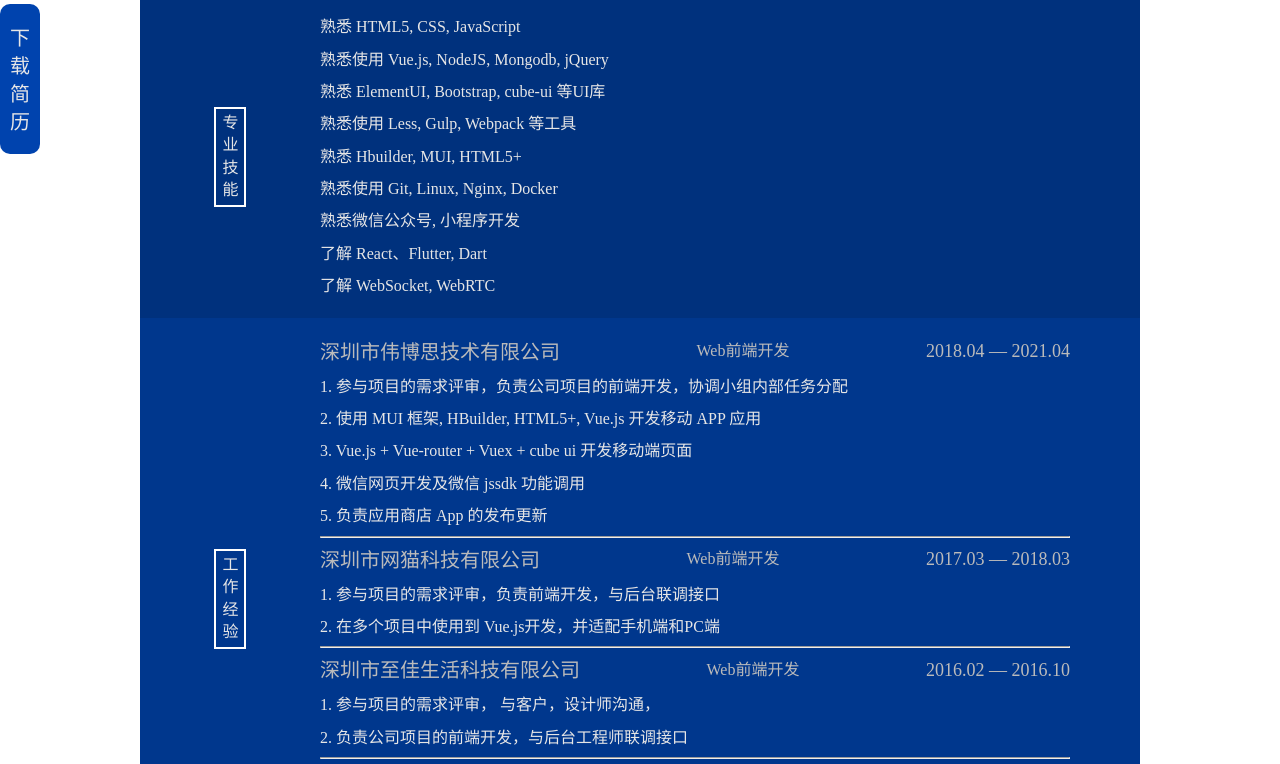
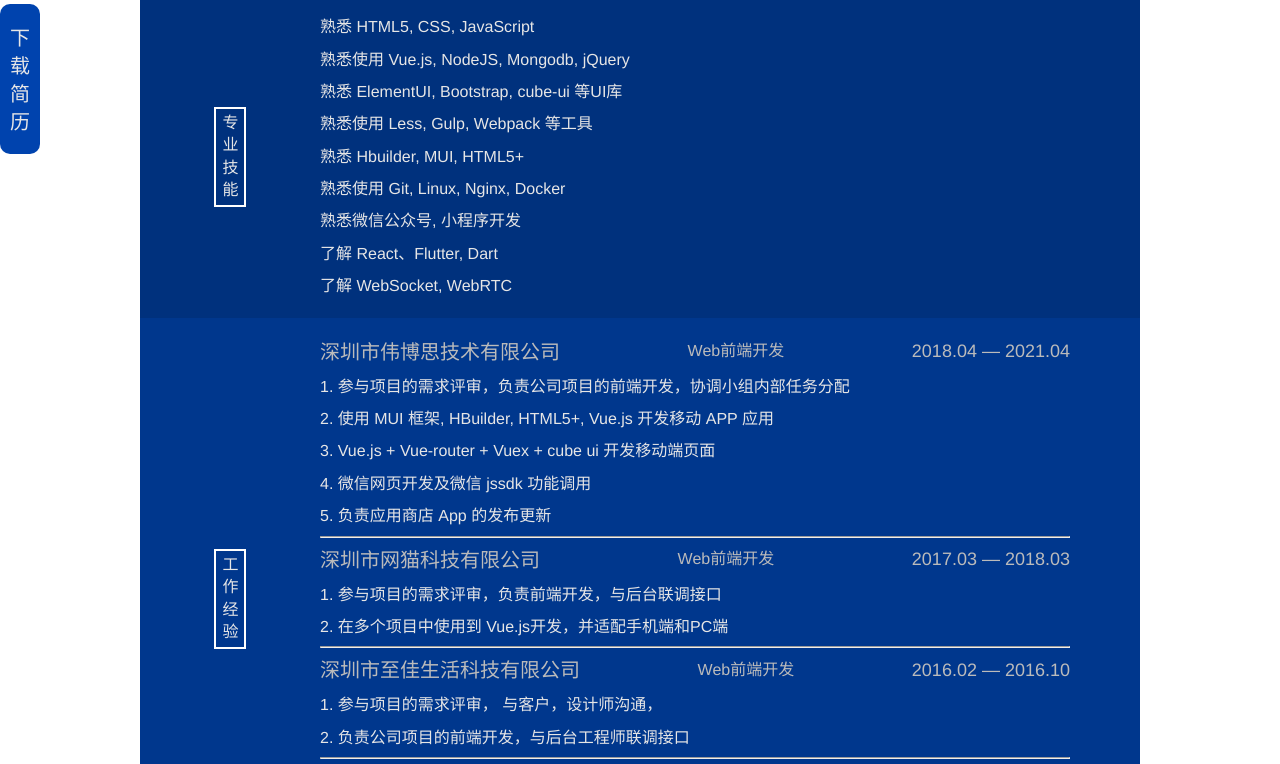
Before and after one commit to ryanlid/resume, a plain HTML site: page index.html in a window 1280 px wide. Shown: the part 316-1080 px from the top of the page. Drawn offline with Linux system fonts and the light colour scheme.

Commit message:
修改字体设置

```diff
--- a/style.scss
+++ b/style.scss
@@ -15,6 +15,8 @@ body {
   color: #e6e6e6;
   font-size: 16px;
   line-height: 1.4;
+  font-family: 'Helvetica Neue', Helvetica, 'PingFang SC', 'Hiragino Sans GB',
+    'Microsoft YaHei', '微软雅黑', Arial, sans-serif;
 }
 
 .flex {
```
Also changed, not shown: style.css.
